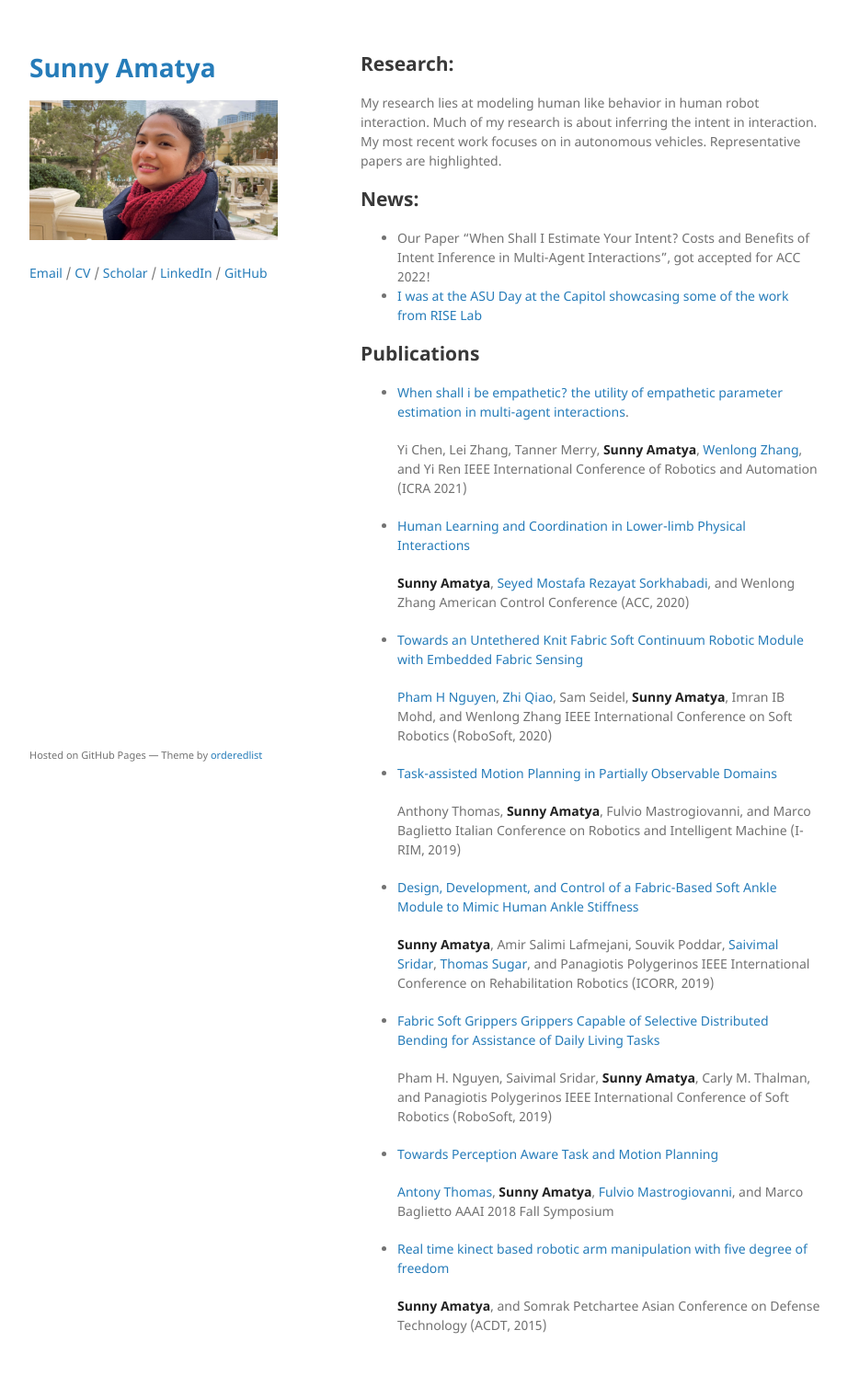
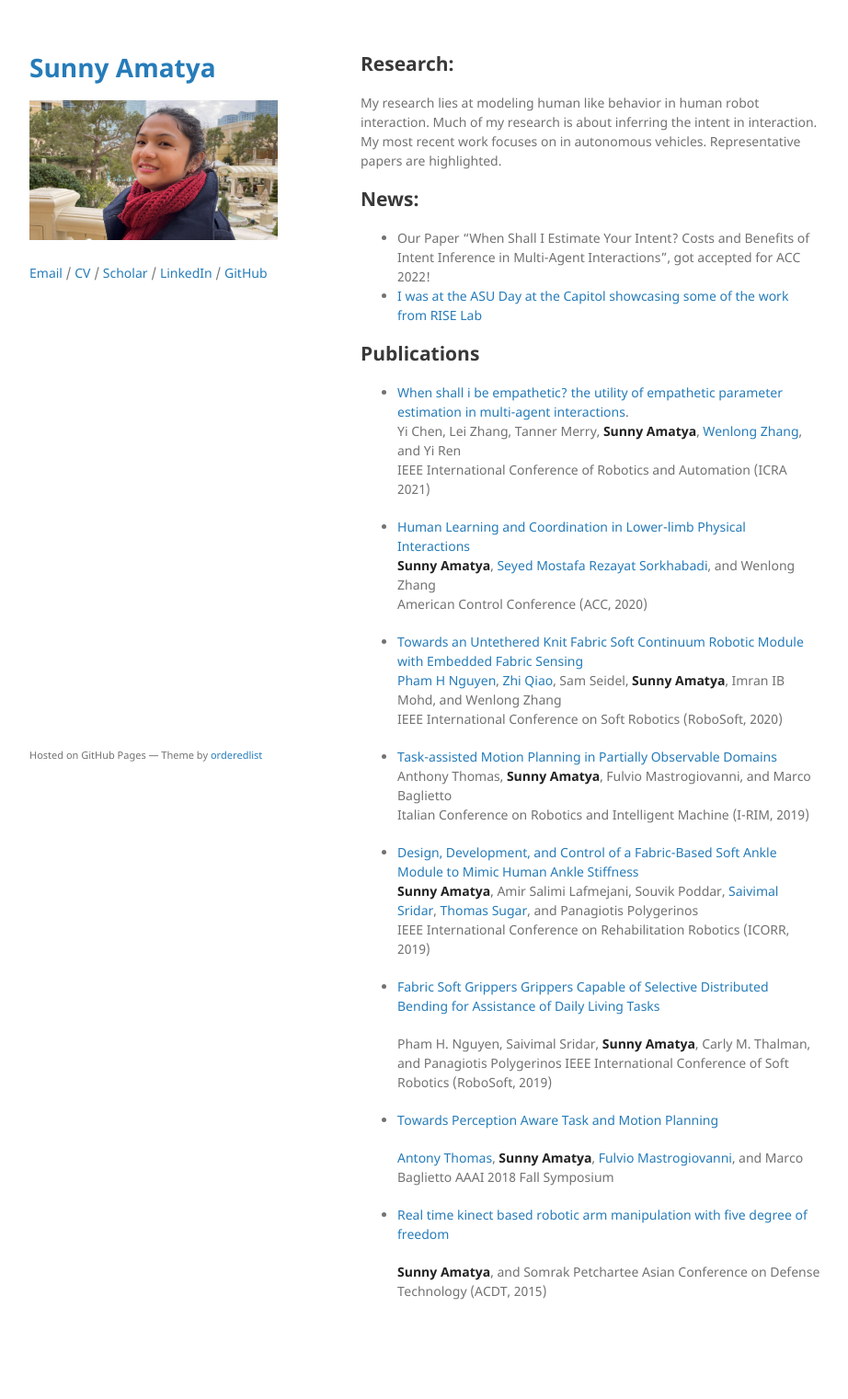
Before and after one commit to sunamatya/sunamatya.github.io, a Jekyll site: the page built from index.md, in a window 1280 px wide. Shown: the whole page at 92% size, without its empty margins (178-1100 px from the left). Built offline with Jekyll 4.4.1, drawn with Linux system fonts in a browser that asks for light colours; the repository's description, which GitHub fills in, is left out; our own code applies the rules of GitHub Pages for plain Markdown files; after the commit the page ends 1484 px from its top, so only the background shows below that.

Commit message:
spacing corrected

```diff
--- a/index.md
+++ b/index.md
@@ -10,29 +10,24 @@ My most recent work focuses on in autonomous vehicles. Representative papers are
 *	[I was at the ASU Day at the Capitol showcasing some of the work from RISE Lab](https://twitter.com/asuriselab/status/1486181046613774337/photo/2)
 
 ## Publications
-*   [When shall i be empathetic? the utility of empathetic parameter estimation in multi-agent interactions](https://ieeexplore.ieee.org/stamp/stamp.jsp?arnumber=9561079).
-
-	Yi Chen, Lei Zhang, Tanner Merry, **Sunny Amatya**, [Wenlong Zhang](https://scholar.google.com/citations?user=S2xHIfoAAAAJ&hl=en&oi=ao), and Yi Ren
+*   [When shall i be empathetic? the utility of empathetic parameter estimation in multi-agent interactions](https://ieeexplore.ieee.org/stamp/stamp.jsp?arnumber=9561079).\
+	Yi Chen, Lei Zhang, Tanner Merry, **Sunny Amatya**, [Wenlong Zhang](https://scholar.google.com/citations?user=S2xHIfoAAAAJ&hl=en&oi=ao), and Yi Ren\
 	IEEE International Conference of Robotics and Automation (ICRA 2021)
 
-*   [Human Learning and Coordination in Lower-limb Physical Interactions](https://ieeexplore.ieee.org/stamp/stamp.jsp?arnumber=9147738)
-
-	**Sunny Amatya**, [Seyed Mostafa Rezayat Sorkhabadi](https://www.linkedin.com/in/mostafa-rezayat-37897358/), and Wenlong Zhang
+*   [Human Learning and Coordination in Lower-limb Physical Interactions](https://ieeexplore.ieee.org/stamp/stamp.jsp?arnumber=9147738)\
+	**Sunny Amatya**, [Seyed Mostafa Rezayat Sorkhabadi](https://www.linkedin.com/in/mostafa-rezayat-37897358/), and Wenlong Zhang\
 	American Control Conference (ACC, 2020)
 
-*   [Towards an Untethered Knit Fabric Soft Continuum Robotic Module with Embedded Fabric Sensing](https://ieeexplore.ieee.org/stamp/stamp.jsp?arnumber=9116025)
-
-	[Pham H Nguyen](https://sites.google.com/view/mechphnguyen/home?authuser=0), [Zhi Qiao](https://scholar.google.com/citations?user=LZCFHPQAAAAJ&hl=en), Sam Seidel, **Sunny Amatya**, Imran IB Mohd, and Wenlong Zhang
+*   [Towards an Untethered Knit Fabric Soft Continuum Robotic Module with Embedded Fabric Sensing](https://ieeexplore.ieee.org/stamp/stamp.jsp?arnumber=9116025)\
+	[Pham H Nguyen](https://sites.google.com/view/mechphnguyen/home?authuser=0), [Zhi Qiao](https://scholar.google.com/citations?user=LZCFHPQAAAAJ&hl=en), Sam Seidel, **Sunny Amatya**, Imran IB Mohd, and Wenlong Zhang\
 	IEEE International Conference on Soft Robotics (RoboSoft, 2020)
 
-*	[Task-assisted Motion Planning in Partially Observable Domains](https://arxiv.org/pdf/1908.10227.pdf)
-
-	Anthony Thomas, **Sunny Amatya**, Fulvio Mastrogiovanni, and Marco Baglietto
+*	[Task-assisted Motion Planning in Partially Observable Domains](https://arxiv.org/pdf/1908.10227.pdf)\
+	Anthony Thomas, **Sunny Amatya**, Fulvio Mastrogiovanni, and Marco Baglietto\
 	Italian Conference on Robotics and Intelligent Machine (I-RIM, 2019)
 
-*	[Design, Development, and Control of a Fabric-Based Soft Ankle Module to Mimic Human Ankle Stiffness](https://ieeexplore.ieee.org/abstract/document/8779495)
-
-	**Sunny Amatya**, Amir Salimi Lafmejani, Souvik Poddar, [Saivimal Sridar](https://scholar.google.com/citations?user=hKUvvEkAAAAJ&hl=en&oi=ao), [Thomas Sugar](https://scholar.google.com/citations?user=xm3gDhoAAAAJ&hl=en&oi=ao), and Panagiotis Polygerinos
+*	[Design, Development, and Control of a Fabric-Based Soft Ankle Module to Mimic Human Ankle Stiffness](https://ieeexplore.ieee.org/abstract/document/8779495)\
+	**Sunny Amatya**, Amir Salimi Lafmejani, Souvik Poddar, [Saivimal Sridar](https://scholar.google.com/citations?user=hKUvvEkAAAAJ&hl=en&oi=ao), [Thomas Sugar](https://scholar.google.com/citations?user=xm3gDhoAAAAJ&hl=en&oi=ao), and Panagiotis Polygerinos\
 	IEEE International Conference on Rehabilitation Robotics (ICORR, 2019)
 
 *	[Fabric Soft Grippers Grippers Capable of Selective Distributed Bending for Assistance of Daily Living Tasks](https://ieeexplore.ieee.org/stamp/stamp.jsp?arnumber=8722758)
```
